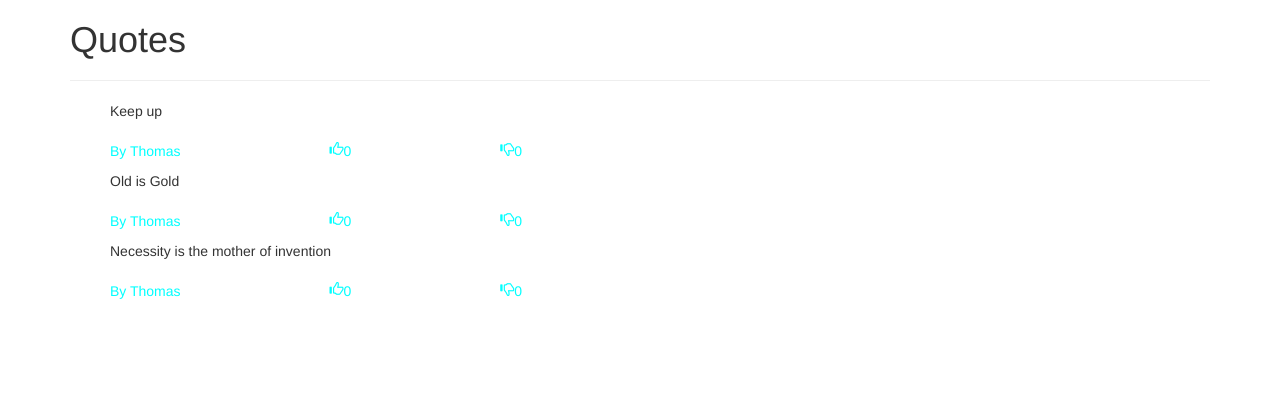
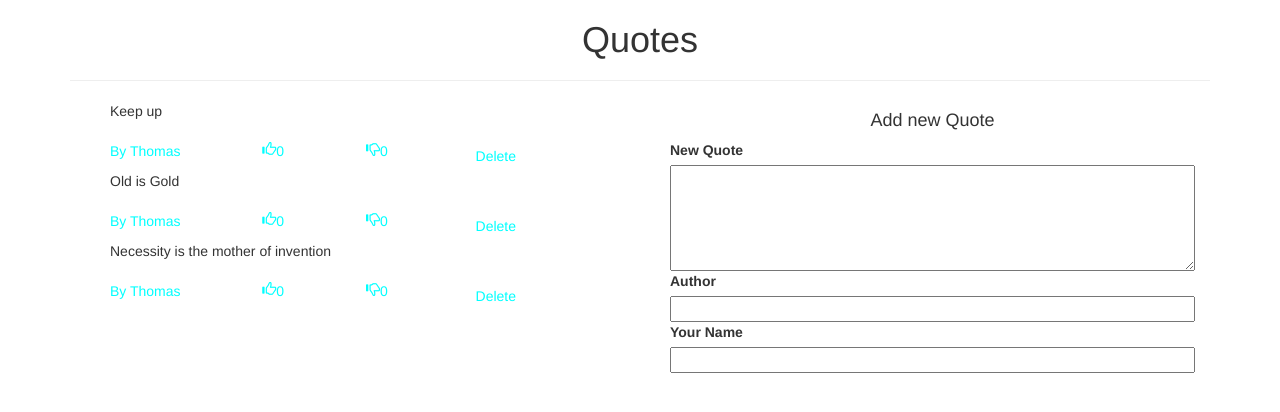
Before and after one commit to Kadas36/Quotes-Application, an Angular app: page / in a window 1280 px wide. Shown: the top 412 px of the page. Built offline with nearby package versions, Linux system fonts and the light colour scheme.

Commit message:
Add form

```diff
--- a/src/app/app.module.ts
+++ b/src/app/app.module.ts
@@ -4,11 +4,13 @@ import { NgModule } from '@angular/core';
 import { AppRoutingModule } from './app-routing.module';
 import { AppComponent } from './app.component';
 import { QuoteComponent } from './quote/quote.component';
+import { FormComponent } from './form/form.component';
 
 @NgModule({
   declarations: [
     AppComponent,
-    QuoteComponent
+    QuoteComponent,
+    FormComponent
   ],
   imports: [
     BrowserModule,
--- /dev/null
+++ b/src/app/form/form.component.css
@@ -0,0 +1,4 @@
+.inputs{
+    display: flex;
+    flex-direction: column;
+}
--- /dev/null
+++ b/src/app/form/form.component.html
@@ -0,0 +1,18 @@
+<div class="container-fluid">
+  <h4 class="text-center">Add new Quote</h4>
+
+  <form>
+      <div class="inputs quoteArea">
+        <label for="quote">New Quote</label>
+        <textarea name="quote" id="quote" cols="30" rows="5"></textarea>
+      </div>
+      <div class="inputs quoteAuthor">
+        <label for="author">Author</label>
+        <input type="text" name="author" id="author">
+      </div>
+      <div class="inputs quoteSubmitor">
+        <label for="submitor">Your Name</label>
+        <input type="text" name="submitor" id="submitor">
+      </div>
+  </form>
+</div>
--- /dev/null
+++ b/src/app/form/form.component.ts
@@ -0,0 +1,15 @@
+import { Component, OnInit } from '@angular/core';
+
+@Component({
+  selector: 'app-form',
+  templateUrl: './form.component.html',
+  styleUrls: ['./form.component.css']
+})
+export class FormComponent implements OnInit {
+
+  constructor() { }
+
+  ngOnInit(): void {
+  }
+
+}
--- a/src/app/quote/quote.component.css
+++ b/src/app/quote/quote.component.css
@@ -11,3 +11,7 @@ ul{
 .glyph{
     display: inherit;
 }
+button{
+    border: none;
+    background-color: inherit;
+}
--- a/src/app/quote/quote.component.html
+++ b/src/app/quote/quote.component.html
@@ -6,7 +6,7 @@
 </head>
 <body>
   <div class="container">
-    <h1>Quotes</h1>
+    <h1 class="text-center">Quotes</h1>
     <hr>
     <div class="row">
       <div class="col-sm-6">
@@ -24,12 +24,16 @@
                 <div class="glyphicon glyphicon-thumbs-down" (click)='decrementNumber(i)'></div>
                 <p class="count">{{ dislikes }}</p>
               </div>
-
+              <button>Delete</button>
             </div>
 
           </div>
         </ul>
       </div>
+
+      <div class="col-sm-6">
+        <app-form></app-form>
+      </div>
     </div>
   </div>
 </body>
--- a/src/app/quote/quote.component.ts
+++ b/src/app/quote/quote.component.ts
@@ -20,7 +20,7 @@ export class QuoteComponent implements OnInit {
   }
 
   dislikes: number = 0;
-  decrementNumber(){
+  decrementNumber(index){
     this.dislikes++;
   }
 
```
Also changed, not shown: 1 other file (tests, documents, lock files or other folders).
